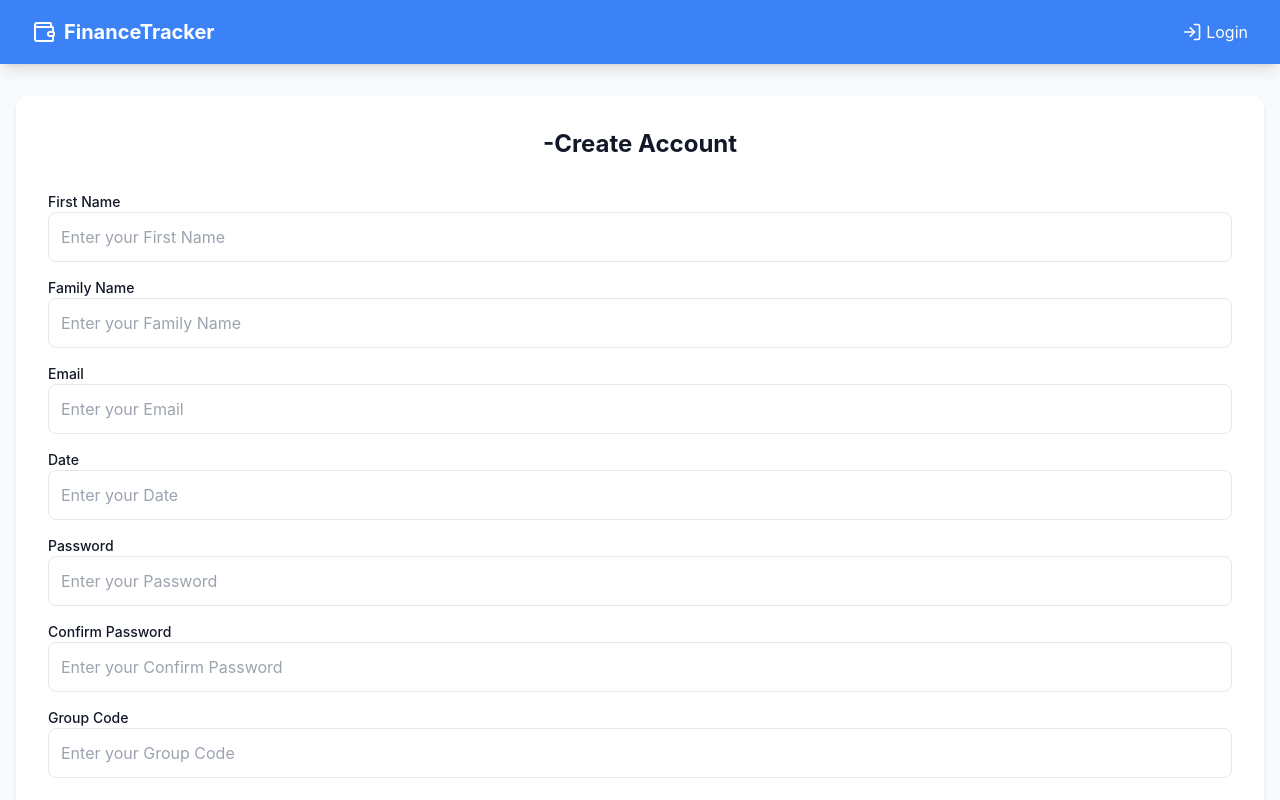
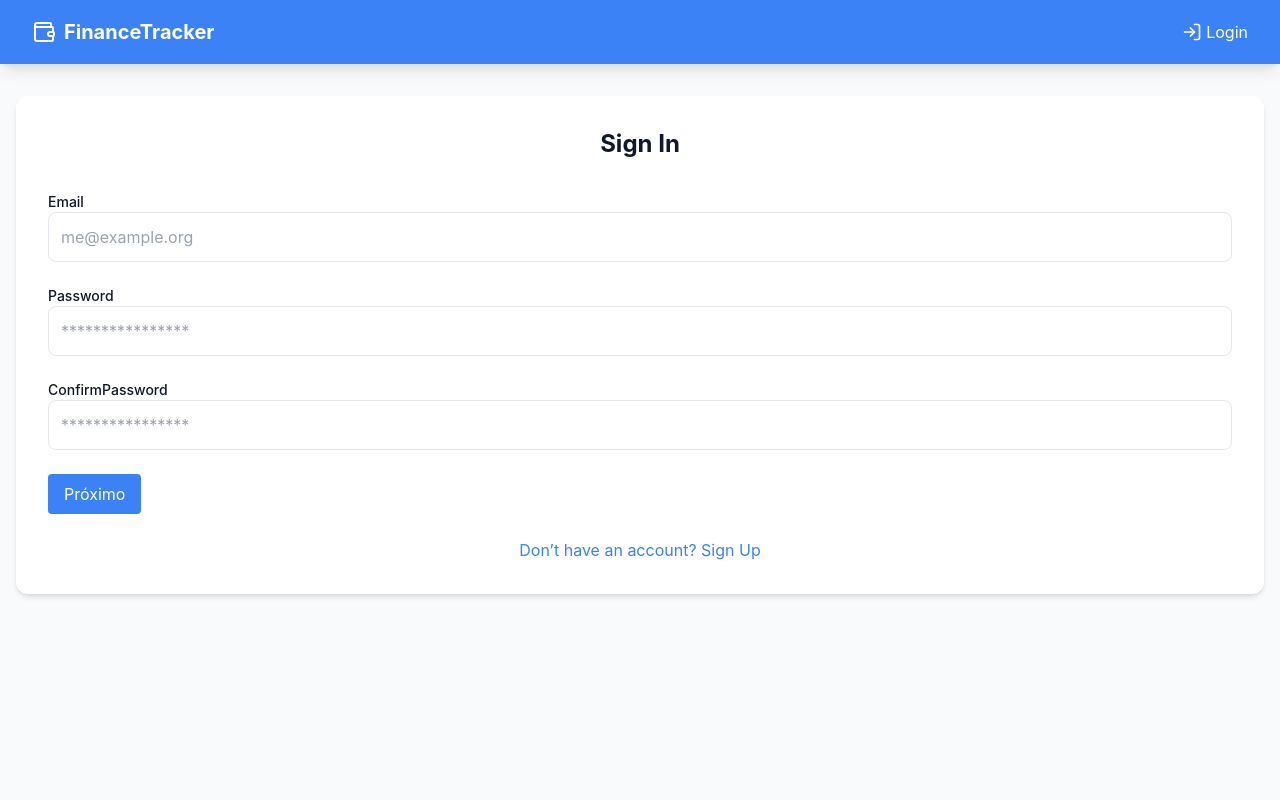
Before and after one commit to MrRaziiel/TrackExpenses, a React (Vite) app in the folder trackexpenses.client/: page /signin in a window 1280 px wide. Shown: the top 800 px of the page. Built offline with nearby package versions, Linux system fonts and the light colour scheme.

Commit message:
Rework SignIn page

```diff
--- a/trackexpenses.client/src/components/Authentication/AuthContext.jsx
+++ b/trackexpenses.client/src/components/Authentication/AuthContext.jsx
@@ -1,20 +1,45 @@
-import { useContext } from 'react';
-import { AuthContext } from '../auth/AuthContext';
+// src/auth/AuthContext.jsx
+import React, { createContext, useState, useEffect } from 'react';
+import { useNavigate } from 'react-router-dom';
+import apiClient from '../../hooks/apiCall';
 
-export default function Dashboard() {
-  const { user, setUser } = useContext(AuthContext);
+export const AuthContext = createContext({
+  user: null,
+  setUser: () => {},
+});
 
+export function AuthProvider({ children }) {
+  const [user, setUser] = useState(null);
+  const navigate = useNavigate();
+
+  // On initial load, attempt to refresh session
+  useEffect(() => {
+    let isMounted = true;
+    (async () => {
+      try {
+        const res = await apiClient.post('/auth/refresh');
+        if (isMounted) setUser(res.data);
+      } catch {
+        // not authenticated or refresh failed
+        if (isMounted) setUser(null);
+      }
+    })();
+    return () => { isMounted = false; };
+  }, []);
+
+  // Central logout function
   const logout = async () => {
-    await fetch('/api/auth/logout', {
-      method: 'POST',
-      credentials: 'include'
-    });
-    setUser(null);
+    try {
+      await apiClient.post('/auth/logout');
+    } finally {
+      setUser(null);
+      navigate('/login');
+    }
   };
 
   return (
-    <AuthContext.Provider value={{ user }}>
-    {children}
-</AuthContext.Provider>
+    <AuthContext.Provider value={{ user, setUser, logout }}>
+      {children}
+    </AuthContext.Provider>
   );
 }
--- a/trackexpenses.client/src/components/Authentication/PrivateRoute.jsx
+++ b/trackexpenses.client/src/components/Authentication/PrivateRoute.jsx
@@ -0,0 +1,8 @@
+import { useContext } from 'react';
+import { AuthContext } from './AuthContext';
+import { Navigate } from 'react-router-dom';
+
+export default function PrivateRoute({ children }) {
+  const { user } = useContext(AuthContext);  // read auth state :contentReference[oaicite:8]{index=8}
+  return user ? children : <Navigate to="/login" replace />;
+}
--- a/trackexpenses.client/src/components/Pages/SignIn.jsx
+++ b/trackexpenses.client/src/components/Pages/SignIn.jsx
@@ -1,95 +1,150 @@
-import { useState } from 'react';
-import { useNavigate } from 'react-router-dom';
+// src/pages/SignIn.jsx
+import React, { useState, useContext } from 'react';
+import { useNavigate, Link } from 'react-router-dom';
+import apiClient from '../../hooks/apiCall';
+import { AuthContext } from '../Authentication/AuthContext';  // correct path to AuthContext
+
+const SignIn = () => {
+  const navigate = useNavigate();
+  const { setUser } = useContext(AuthContext);
+  const [step, setStep] = useState(1);
+  const [error, setError] = useState(null);
+  const [formData, setFormData] = useState({});
+  const [firstConfiguration] = useState([
+    { label: "Email", lower: "email", placeholder: "me@example.org", Required: true, type: "email" , pattern:"[a-z0-9._%+-]+@[a-z0-9.-]+\.[a-z]{2,4}$", value: "" },
+    { label: "Password", lower: "password", placeholder: "****************", Required: true, type: "password", pattern:"", value: "" },
+    { label: "ConfirmPassword", lower: "confirmpassword", placeholder: "****************", Required: true, type: "password", pattern:"", value: "" },]);
+  const [secondconfigurationPage] = useState([
+    { label: "FirstName", lower: "firstname", placeholder: "First Name", Required: true, type: "text" , pattern:"", value: "" },
+    { label: "FamilyName", lower: "familyname", placeholder: "Family Name", Required: true, type: "text", pattern:"", value: "" },
+    { label: "Date", lower: "date", placeholder: "Date", Required: false, type: "date" , pattern:"", value: "" },
+    { label: "Phone", lower: "phone", placeholder: "Phone", Required: false, type: "tel", pattern:"[0-9]{3}-[0-9]{2}-[0-9]{3}", value: "" },
+    { label: "Photopath", lower: "Photopath", placeholder: "Photopath", Required: true, pattern:"", value: "" },
+    { label: "GroupCode", lower: "groupcode", placeholder: "Group Code", type: "Text" , Required: false, pattern:"", value: "" },
+  ]);
 
 
-const SignIn = () => {
-
-  const navigate = useNavigate();
-  const [configurationPage, setConfigurationPage] = useState([
-    { label: "FirstName", lower: "firstname", spaced: "First Name", Required: true, value: "" },
-    { label: "FamilyName", lower: "familyname", spaced: "Family Name", Required: true, value: "" },
-    { label: "Email", lower: "email", spaced: "Email", Required: true, value: "" },
-    { label: "Date", lower: "date", spaced: "Date", Required: false, value: "" },
-    { label: "Password", lower: "password", spaced: "Password", Required: true, value: "" },
-    { label: "ConfirmPassword", lower: "confirmpassword", spaced: "Confirm Password", Required: true, value: "" },
-    { label: "GroupCode", lower: "groupcode", spaced: "Group Code", Required: false, value: "" },
-  ]);
-
-  const handleInputChange = (e, index) => {
-    const newConfiguration = [...configurationPage];
-    newConfiguration[index].value = e.target.value;
-    setConfigurationPage(newConfiguration);
+  const handleChange = (e) => {
+    const { name, value } = e.target;
+    setFormData((prev) => ({ ...prev, [name]: value }));
   };
 
-  const handleSubmit = async e => {
+  const handleNext = () => {
+    if (formData.email == null || !String(formData.email)
+      .toLowerCase()
+      .match(
+        /^(([^<>()[\]\\.,;:\s@"]+(\.[^<>()[\]\\.,;:\s@"]+)*)|.(".+"))@((\[[0-9]{1,3}\.[0-9]{1,3}\.[0-9]{1,3}\.[0-9]{1,3}\])|(([a-zA-Z\-0-9]+\.)+[a-zA-Z]{2,}))$/
+      )){
+      setError("Mail invalid: 'example@example.com'")
+      return
+    }
+    if (formData.password == null || formData.confirmpassword == null || formData.password != formData.confirmpassword) {
+      setError("As senhas não coincidem");
+      return;
+    }
+    setError(null);
+    setStep(2);
+  };
+
+
+  const handleSubmit = async (e) => {
     e.preventDefault();
-
-    const payload = configurationPage.reduce((acc, field) => {
+    setError(null);
+    const allFields = [...configurationPageFirst, ...configurationPageSecond];
+    const payload = allFields.reduce((acc, field) => {
       acc[field.lower] = field.value;
       return acc;
     }, {});
 
-
-
-    const res = await fetch('/api/auth/SignIn', {
-      method: 'POST',
-      headers: { 'Content-Type': 'application/json' },
-      body: JSON.stringify(payload),
-    });
-    if (res.ok) {
-      navigate('/login');
-    } else {
-      alert('Registration failed');
+    try {
+      const res = await apiClient.post('/auth/login', payload);
+      setUser(res.data);
+      navigate('/dashboard');
+    } catch (err) {
+      setError(err.message || 'Login failed');
     }
   };
-  function handleClick() {
-    navigate("/login");
-  }
+
+  const renderFields = (fields) =>
+    fields.map((field) => (
+      <div key={field.lower} className="mb-4">
+        <label className="block text-sm font-medium text-gray-700">
+          {field.label}
+        </label>
+        <input
+          type={field.type || "email"}
+          name={field.lower}
+          placeholder={`${field.placeholder}`}
+          value={formData[field.lower] || ""}
+          onChange={handleChange}
+          className="w-full p-3 border border-inputBorder rounded-lg focus:outline-none focus:ring-2 focus:ring-inputFocus text-text"
+          required={field.Required}
+          pattern={field.pattern || undefined}
+        />
+      </div>
+    ));
+
 
   return (
     <div className="max-w mx-auto bg-white rounded-xl shadow-md overflow-hidden">
       <div className="p-8">
-        <h2 className="text-2xl font-bold text-center mb-8">
-          -Create Account
-        </h2>
+        <h2 className="text-2xl font-bold text-center mb-8">Sign In</h2>
         <form className="space-y-6" onSubmit={handleSubmit}>
-        <div>
-        {configurationPage.map((value, index) => (
-        <div key={index} className="mb-4">
-          <label className="block text-sm font-medium text-gray-700">
-            {value.spaced}
-          </label>
-          <input
-            type="text"
-            name={value.name || `input-${index}`}
-            placeholder={`Enter your ${value.spaced || ''}`}
-            onChange={(e) => handleInputChange(e, index)} // assuming you have this handler
-            className="w-full p-3 border border-inputBorder rounded-lg focus:outline-none focus:ring-2 focus:ring-inputFocus text-text"
-            required={value.Required}
-          />
-        </div>
-        ))}
+          {step ===1 && (
+            <>
+             {renderFields(firstConfiguration)}
+          {error && <p className="text-red-500">{error}</p>}
+          <button
+            type="button"
+            onClick={handleNext}
+            className="bg-blue-500 text-white px-4 py-2 rounded"
+          >
+            Próximo
+          </button>
 
-        </div>
+            </>
+          )}
+           {step ===2 && (
+            <>
+        <div className="grid grid-cols-3 gap-4 auto-cols-[5]">
+        {renderFields(secondconfigurationPage)}
+          <div className="flex justify-between">
+            <button
+              type="button"
+              onClick={() => setStep(1)}
+              className="bg-gray-300 px-4 py-2 rounded"
+            >
+              Voltar
+            </button>
+            <button
+              type="submit"
+              className="bg-green-500 text-white px-4 py-2 rounded"
+            >
+              Finalizar
+            </button>
+          </div>
+          </div>
 
-        <button
+
+          <button
             type="submit"
             className="w-full bg-blue-500 text-white py-2 px-4 rounded-lg hover:bg-blue-600 transition-colors"
           >
             Sign In
           </button>
+          {error && <p className="text-red-500 mt-2">Erro: {error}</p>}
+          </>
+        )}
         </form>
 
         <div className="mt-6 text-center">
-          <button
-            className="text-blue-500 hover:text-blue-600"
-            onClick={handleClick}
-          >
-            Already have an account? Sign In
-          </button>
+          <Link className="text-blue-500 hover:text-blue-600" to="/login">
+            Don’t have an account? Sign Up
+          </Link>
         </div>
       </div>
     </div>
-  )};
+  );
+};
 
-  export default SignIn;
+export default SignIn;
--- /dev/null
+++ b/trackexpenses.client/src/hooks/apiCall.jsx
@@ -0,0 +1,60 @@
+// src/api/apiCall.js
+import axios from 'axios';
+import { useState, useEffect } from 'react';
+
+// Cria uma instância Axios com configuração padrão
+const apiCall = axios.create({
+  baseURL: /*process?.env?.REACT_APP_API_URL ||*/ '/api',
+  headers: { 'Content-Type': 'application/json' },
+  withCredentials: true, // envia cookies HttpOnly automaticamente
+});
+
+// Interceptor de resposta para normalizar e centralizar o tratamento de erros
+apiCall.interceptors.response.use(
+  response => response,
+  error => {
+    let customError = {
+      status: null,
+      message: 'Erro desconhecido',
+    };
+    if (error.response) {
+      // Erro HTTP retornado pela API (4xx, 5xx)
+      customError.status = error.response.status;
+      customError.message = error.response.data?.message || error.response.statusText; // captura mensagem do body ou statusText
+    } else if (error.request) {
+      // Requisição foi feita, mas sem resposta
+      customError.message = 'Falha na rede. Verifique sua conexão.';
+    } else {
+      // Erro ao configurar a requisição
+      customError.message = error.message;
+    }
+    return Promise.reject(customError);
+  }
+);
+
+// Hook customizado para fazer chamadas GET automaticamente e tratar loading/error
+export function useFetch(url) {
+  const [data, setData] = useState(null);
+  const [loading, setLoading] = useState(true);
+  const [error, setError] = useState(null);
+
+  useEffect(() => {
+    let cancelled = false;
+    setLoading(true);
+    apiCall.get(url)
+      .then(res => {
+        if (!cancelled) setData(res.data);
+      })
+      .catch(err => {
+        if (!cancelled) setError(err);
+      })
+      .finally(() => {
+        if (!cancelled) setLoading(false);
+      });
+    return () => { cancelled = true; };
+  }, [url]);
+
+  return { data, loading, error };
+}
+
+export default apiCall;
```
Also changed, not shown: 2 other files (tests, documents, lock files or other folders).
